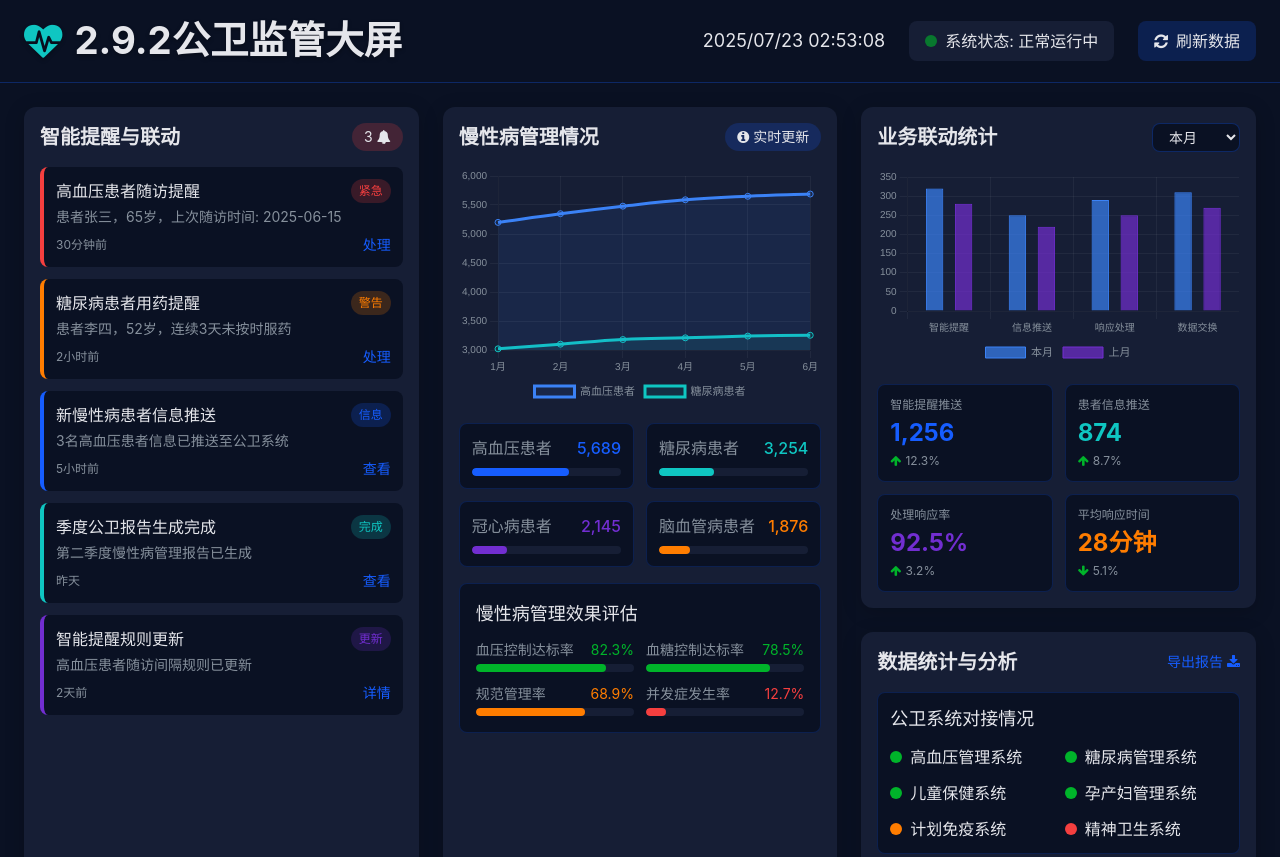
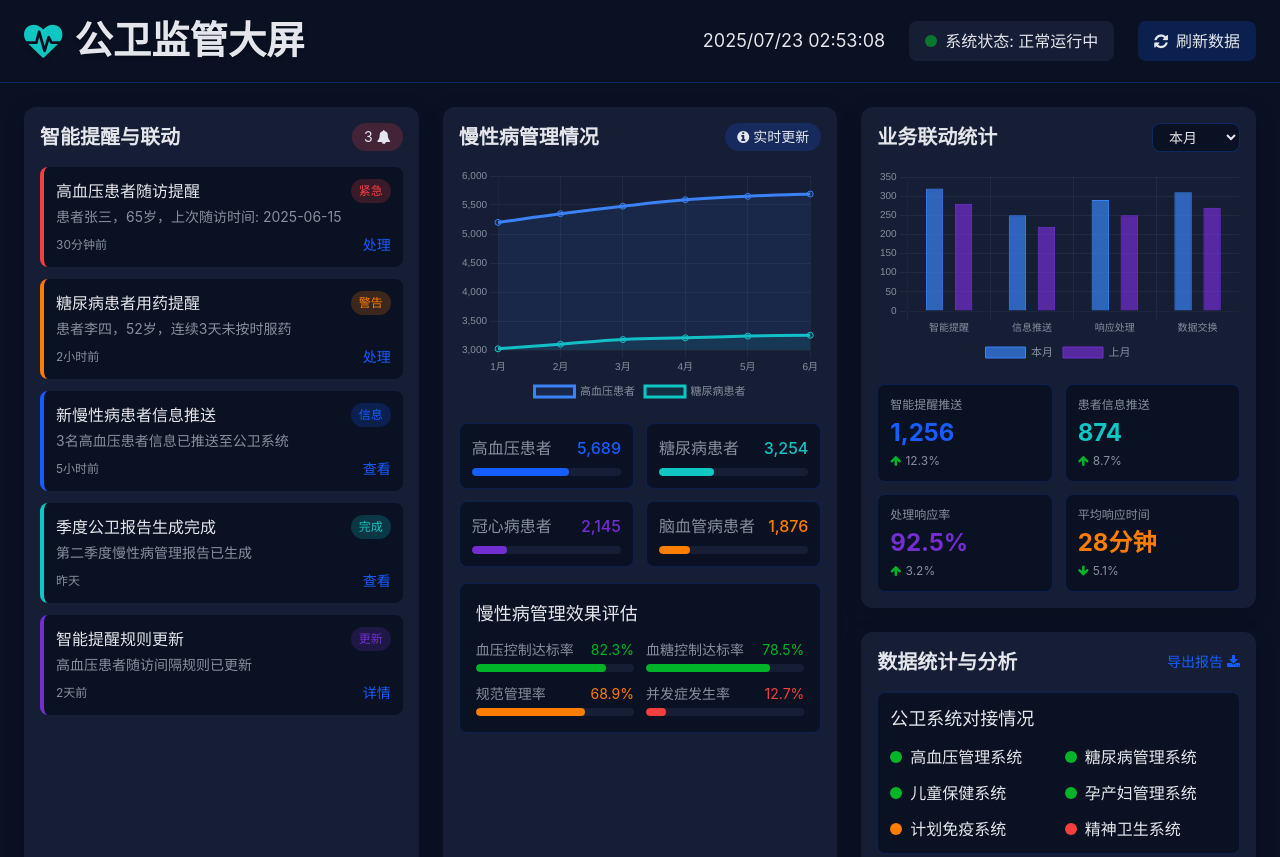
Before and after one commit to Junzaizhu/yiyuandaping, a plain HTML site: page index2.html in a window 1280 px wide. Shown: the top 857 px of the page. Drawn offline with nearby package versions, Linux system fonts and the light colour scheme.

Commit message:
Update index2.html

```diff
--- a/index2.html
+++ b/index2.html
@@ -3,7 +3,7 @@
 <head>
   <meta charset="UTF-8">
   <meta name="viewport" content="width=device-width, initial-scale=1.0">
-  <title>2.9.2公卫监管大屏</title>
+  <title>公卫监管大屏</title>
   <!-- 引入Tailwind CSS -->
   <script src="https://cdn.tailwindcss.com"></script>
   <!-- 引入Font Awesome -->
@@ -74,7 +74,7 @@
   <header class="py-3 px-6 border-b border-primary/30 flex justify-between items-center">
     <h1 class="text-[clamp(1.5rem,3vw,2.5rem)] font-bold text-shadow flex items-center">
       <i class="fa fa-heartbeat text-secondary mr-3"></i>
-      2.9.2公卫监管大屏
+      公卫监管大屏
     </h1>
     <div class="flex items-center space-x-6">
       <div class="text-lg" id="current-time">2025-07-23 15:30:00</div>
```
